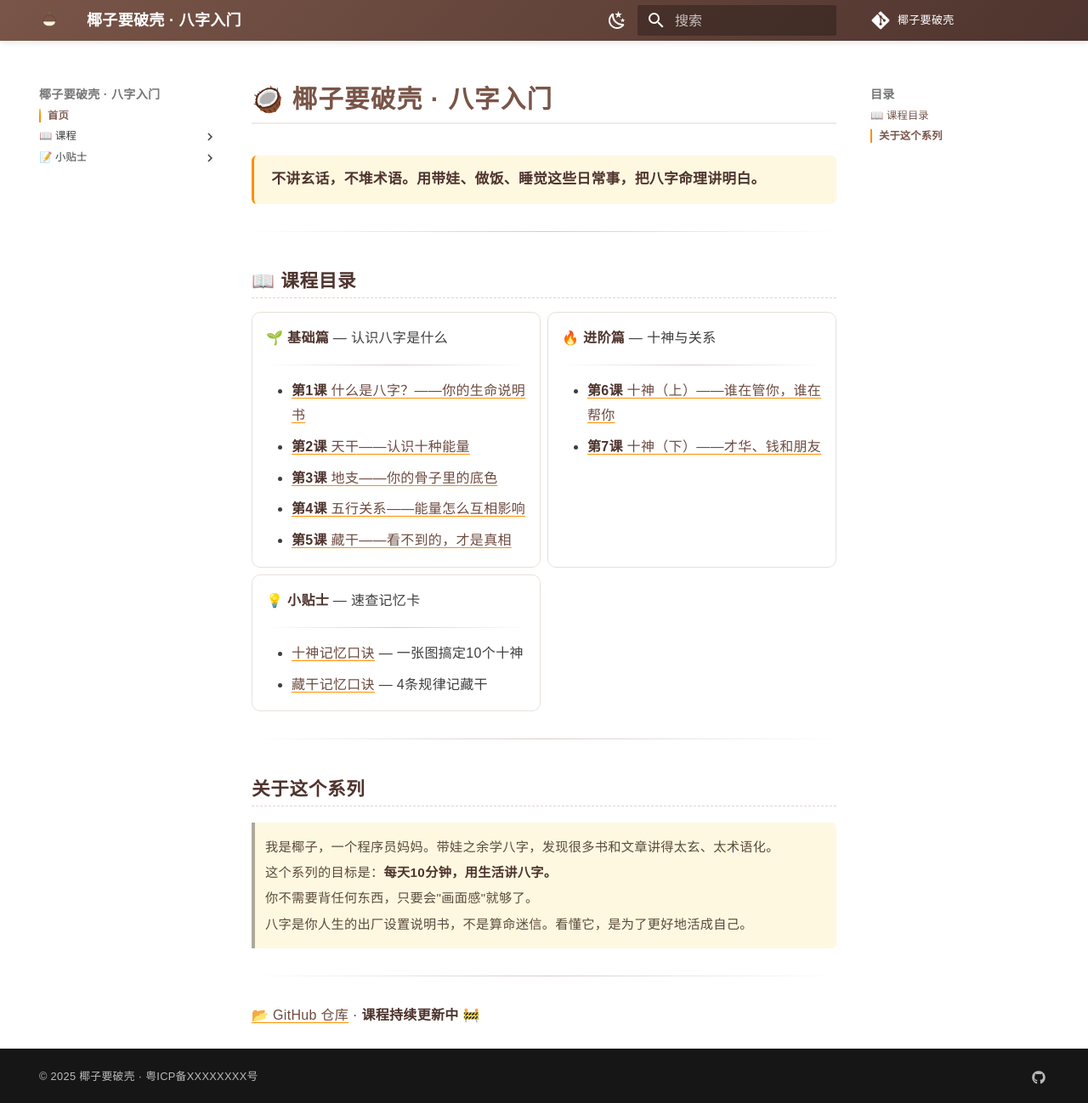
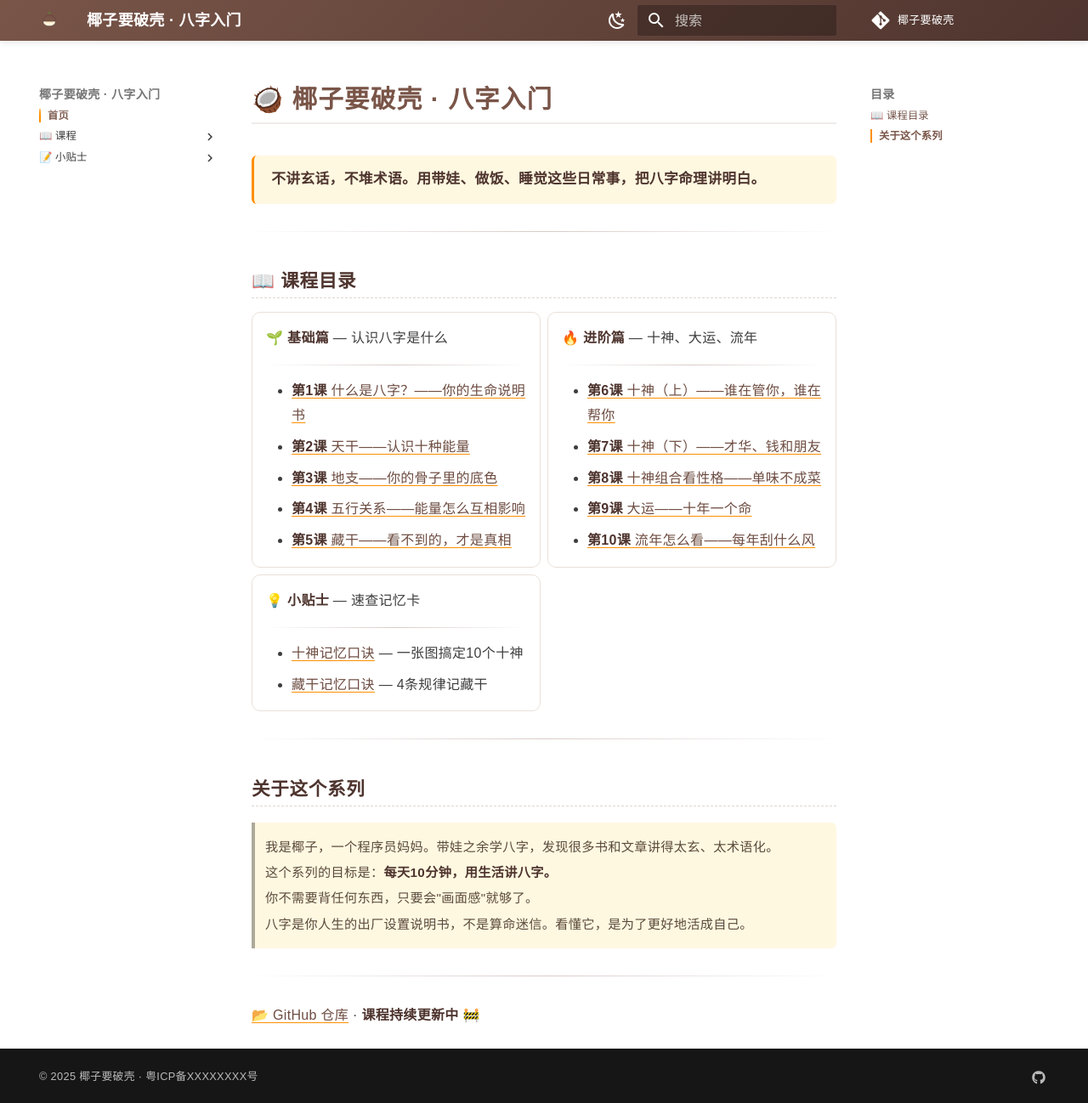
Before and after one commit to Sunyanyanyan/mingli-xue, an MkDocs documentation site: the page built from docs/index.md, in a window 1280 px wide and 1298 px high. Shown: the whole window at 85% size. Built offline with MkDocs 1.6.1 and Material for MkDocs 9.7.7, drawn with Linux system fonts in a browser that asks for light colours; comment, search, counter and statistics services are not loaded.

Commit message:
首页补全第8-10课链接

```diff
--- a/docs/index.md
+++ b/docs/index.md
@@ -20,12 +20,15 @@
     - [**第4课** 五行关系——能量怎么互相影响](八字/第4课-五行关系.md)
     - [**第5课** 藏干——看不到的，才是真相](八字/第5课-藏干.md)
 
--   🔥 **进阶篇** — 十神与关系
+-   🔥 **进阶篇** — 十神、大运、流年
 
     ---
 
     - [**第6课** 十神（上）——谁在管你，谁在帮你](八字/第6课-十神-上.md)
     - [**第7课** 十神（下）——才华、钱和朋友](八字/第7课-十神-下.md)
+    - [**第8课** 十神组合看性格——单味不成菜](八字/第8课-十神组合看性格.md)
+    - [**第9课** 大运——十年一个命](八字/第9课-大运-上.md)
+    - [**第10课** 流年怎么看——每年刮什么风](八字/第10课-流年.md)
 
 -   💡 **小贴士** — 速查记忆卡
 
```
